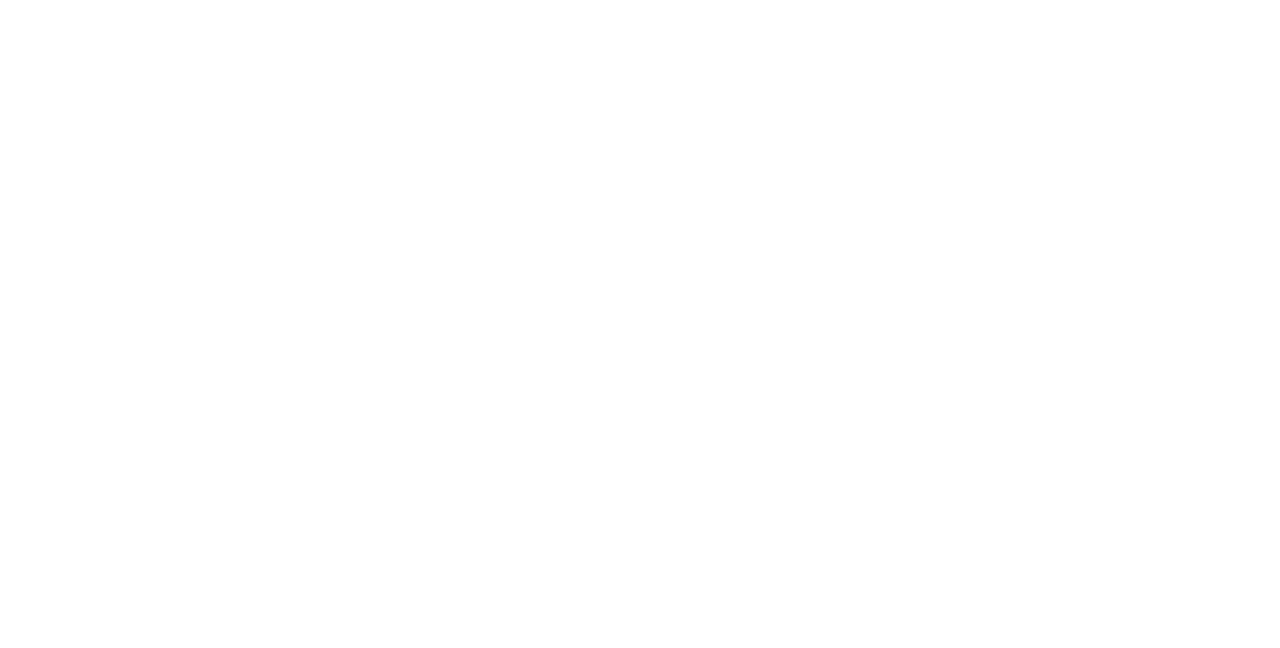
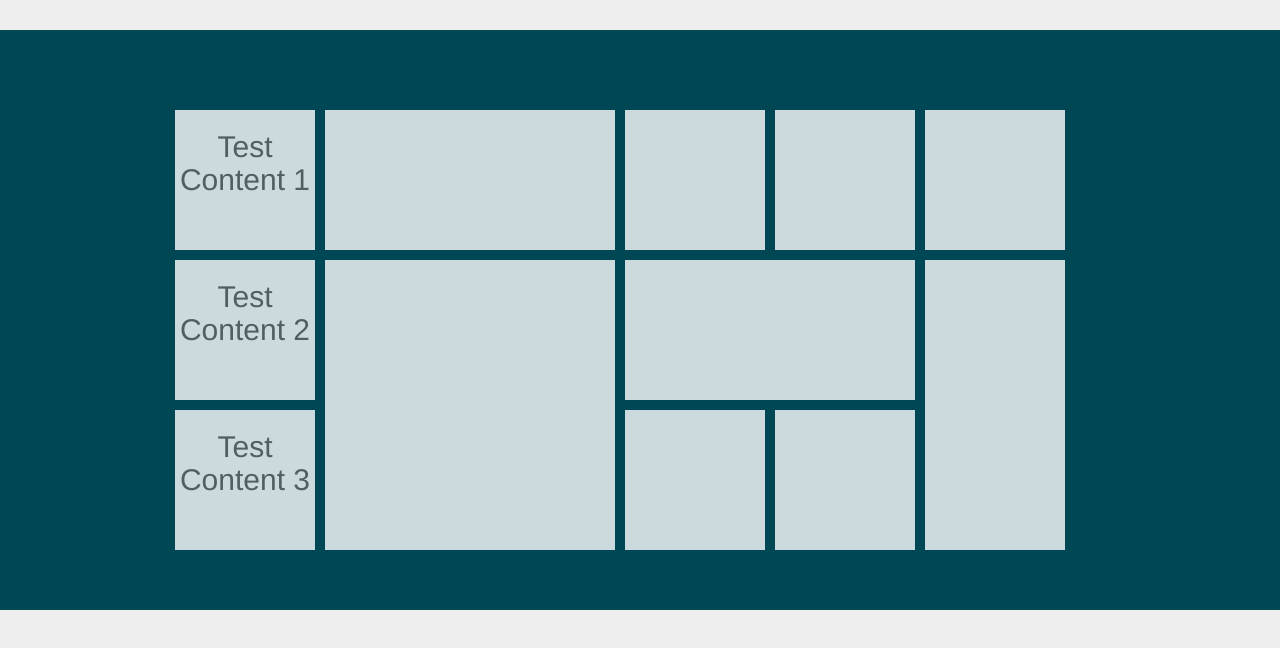
Before and after one commit to thebrownknight/Responsive-Gridster, a plain HTML site: page index.html in a window 1280 px wide. Drawn offline with nearby package versions, Linux system fonts and the light colour scheme.

Commit message:
Initialize grid with gridster.js and added some basic functionality and styles

```diff
--- /dev/null
+++ b/css/styles.css
@@ -0,0 +1,60 @@
+body {
+    background-color: #EEEEEE;
+    font-family: 'Helvetica Neue', Arial, sans-serif;
+    -webkit-font-smoothing: antialiased;
+    font-size: x-small;
+    color: #666666;
+}
+
+ul, ol {
+    list-style: none;
+}
+
+li {
+  background: #fff;
+}
+
+h1 {
+  margin-bottom: 12px;
+  text-align: center;
+  font-size: 30px;
+  font-weight: 400;
+}
+
+h3 {
+  font-size: 25px;
+  font-weight: 600;
+  color: white;
+}
+
+/* Gridster styles */
+.grid_test {
+    margin: 3em 0;
+    padding: 7.5em 0 5.5em;
+    background: #004756;
+}
+
+.grid_test:hover .gridster {
+    opacity: 1;
+}
+
+.gridster {
+    width: 940px;
+    margin: 0 auto;
+
+    opacity: .8;
+
+    -webkit-transition: opacity .6s;
+    -moz-transition: opacity .6s;
+    -o-transition: opacity .6s;
+    -ms-transition: opacity .6s;
+    transition: opacity .6s;
+}
+
+.gridster .gs_w {
+    background: #FFF;
+    cursor: pointer;
+    -webkit-box-shadow: 0 0 5px rgba(0,0,0,0.3);
+    -moz-box-shadow: 0 0 5px rgba(0,0,0,0.3);
+    box-shadow: 0 0 5px rgba(0,0,0,0.3);
+}
--- a/index.html
+++ b/index.html
@@ -1,7 +1,40 @@
 <!DOCTYPE html>
 <html>
 <head>
+	<meta charset="utf-8">
+	<meta http-equiv="X-UA-Compatible" content="IE=edge">
+	<meta name="author" content="Nikhil Venkatesh">
+	<meta name="viewport" content="width=device-width, height=device-height, initial-scale=1.0, user-scalable=yes">
+	<meta name="description" content="Responsive grid using gridster.js">
+
+	<!-- Stylesheets -->
+	<link rel="stylesheet" href="css/bootstrap.min.css" />
+	<link rel="stylesheet" href="css/jquery.gridster.min.css" />
+	<link rel="stylesheet" href="css/styles.css" />
 </head>
 <body>
+	<section class="grid_test">
+		<div class="gridster">
+			<ul>
+				<li data-row="1" data-col="1" data-sizex="1" data-sizey="1"><h1>Test Content 1</h1></li>
+				<li data-row="2" data-col="1" data-sizex="1" data-sizey="1"><h1>Test Content 2</h1></li>
+				<li data-row="3" data-col="1" data-sizex="1" data-sizey="1"><h1>Test Content 3<h1></li>
+				<li data-row="1" data-col="2" data-sizex="2" data-sizey="1"></li>
+				<li data-row="2" data-col="2" data-sizex="2" data-sizey="2"></li>
+				<li data-row="1" data-col="4" data-sizex="1" data-sizey="1"></li>
+				<li data-row="2" data-col="4" data-sizex="2" data-sizey="1"></li>
+				<li data-row="3" data-col="4" data-sizex="1" data-sizey="1"></li>
+				<li data-row="1" data-col="5" data-sizex="1" data-sizey="1"></li>
+				<li data-row="3" data-col="5" data-sizex="1" data-sizey="1"></li>
+				<li data-row="1" data-col="6" data-sizex="1" data-sizey="1"></li>
+				<li data-row="2" data-col="6" data-sizex="1" data-sizey="2"></li>
+             </ul>
+		</div>
+	</section>
+	<!-- Javascript -->
+	<script src="https://code.jquery.com/jquery-1.10.2.min.js"></script>
+	<script src="libs/bootstrap.min.js"></script>
+	<script src="libs/jquery.gridster.js" charster="utf-8"></script>
+	<script src="js/jquery.responsive-gridster.js"></script>
 </body>
 </html>
--- /dev/null
+++ b/js/jquery.responsive-gridster.js
@@ -0,0 +1,7 @@
+$(function() {
+	var gridster = $( ".gridster > ul" ).gridster({
+		widget_margins: [5, 5],
+		widget_base_dimensions: [140, 140],
+		min_cols: 6
+	}).data('gridster');
+});
```
Also changed, not shown: 1 other file.
